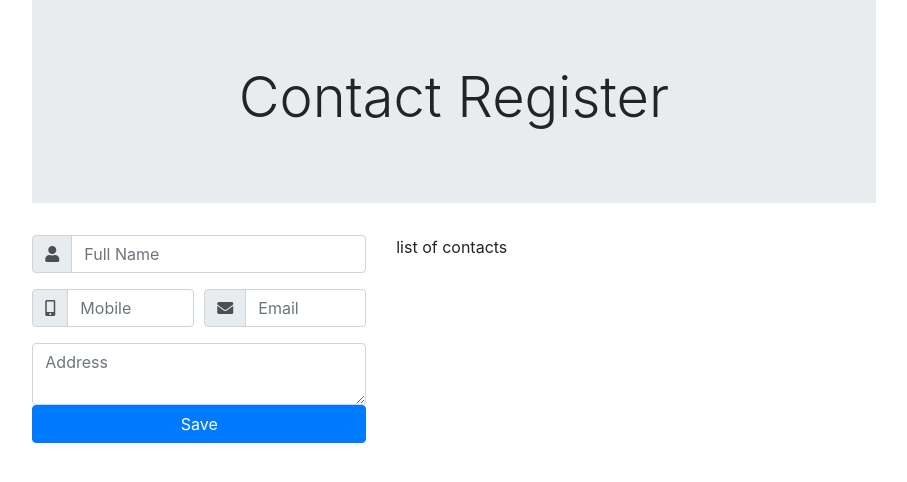
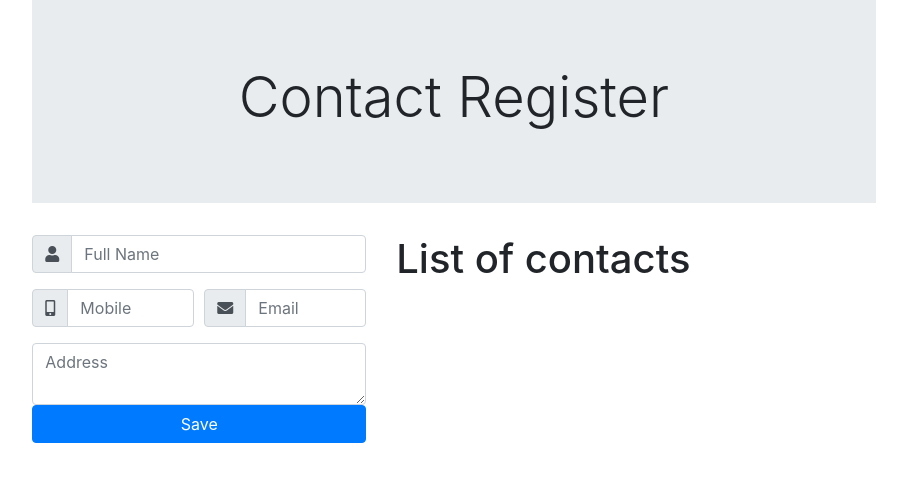
Before and after one commit to thisisdg/app-base-fern, a React (Create React App) app in the folder client/: page / in a window 1280 px wide. Shown: the top 482 px of the page, without its empty margins (186-1093 px from the left). Built offline with nearby package versions, Linux system fonts and the light colour scheme; no server answers; the database is empty.

Commit message:
Getting back the data
- We are able to filter the data and get the response, for now we can check the response in the console, with the help of Hooks
- Changed the naming convention from .js to .jsx

```diff
--- a/client/src/components/ContactForm.js
+++ b/client/src/components/ContactForm.jsx
@@ -22,6 +22,7 @@ const ContactForm = (props) => {
   const handleFormSubmit = (e) => {
     e.preventDefault();
 	props.addOrEdit(values);
+	setValues(initialFieldValues);
   };
   return (
     <form autoComplete="off" onSubmit={handleFormSubmit}>
--- a/client/src/components/Contacts.js
+++ b/client/src/components/Contacts.jsx
@@ -1,9 +1,25 @@
-import React from 'react'
+import React, {useEffect} from 'react'
 import ContactForm from "./ContactForm";
 import firebase from "../utils/firebase";
 
 const Contacts = () => {
 
+	/**
+	 * @author Yash Karanke
+	 * @description Fetching all the `Object`s from the database i.e. referenced
+	 */
+	useEffect(()=>{
+		const firebaseRef = firebase.database().ref("Contacts");
+		firebaseRef.on("value",(snapshot)=>{
+			console.log(snapshot.val());
+		})
+	});
+
+	/**
+	 * @author Yash Karanke
+	 * @param {Object} obj : Object
+	 * @description Creates a database, if does not exists, and inserts the `Object` into the database
+	 */
     const addOrEdit = obj => {
         const ContactRef = firebase.database().ref("Contacts");
         ContactRef.push(obj);
@@ -21,7 +37,9 @@ const Contacts = () => {
                     <ContactForm addOrEdit={addOrEdit}/>
                 </div>
                 <div className="col-md-7">
-                    <div>list of contacts</div>
+                    <div>
+						<h1>List of contacts</h1>
+					</div>
                 </div>
             </div>
         </>
```
Also changed, not shown: 1 other file (tests, documents, lock files or other folders).
